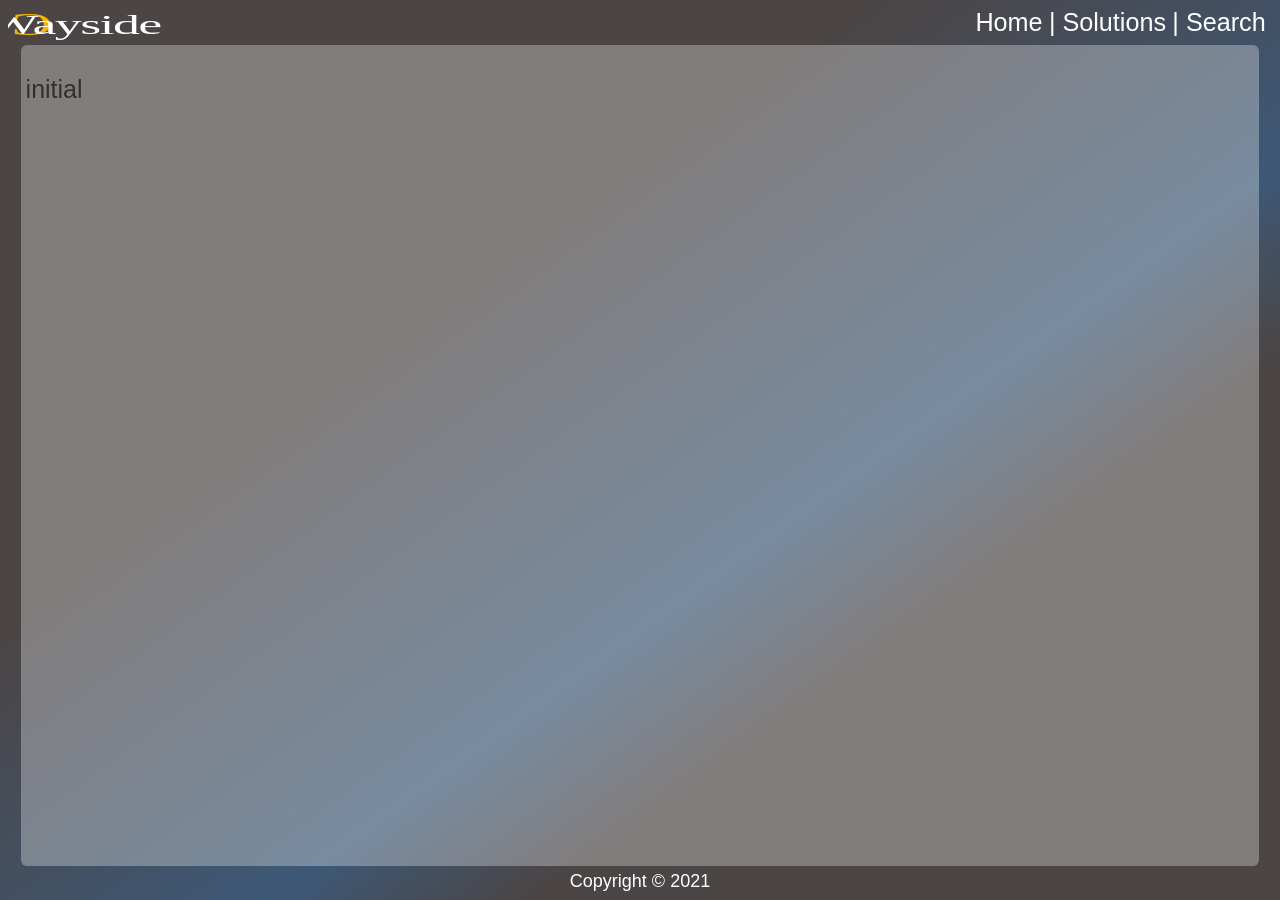
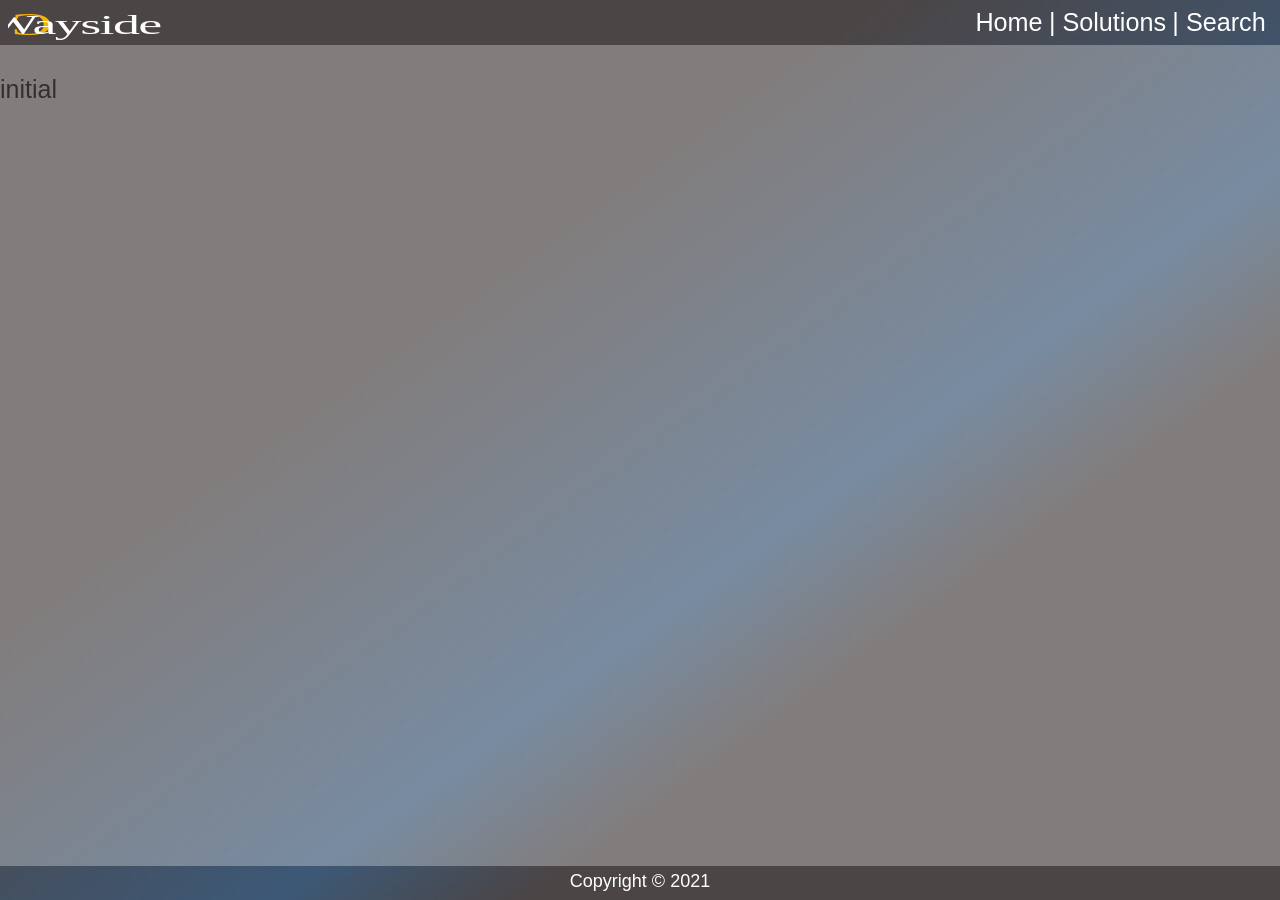
Before and after one commit to OpenWayside/openwayside.github.io, a Jekyll site: the page built from index.md, in a window 1280 px wide. Built offline with Jekyll 4.4.1, drawn with Linux system fonts in a browser that asks for light colours; some web fonts are replaced; our own code applies the rules of GitHub Pages for plain Markdown files.

Commit message:
Update _default.scss

```diff
--- a/_sass/_default.scss
+++ b/_sass/_default.scss
@@ -16,8 +16,7 @@ body {
 
 .backdrop {
 	background-color: #fff;
-	border-radius: 6px;
-	width: 96vw;
+	width: 100vw;
 	flex:1;
 	align-self: center;
 	padding:5px;
```
